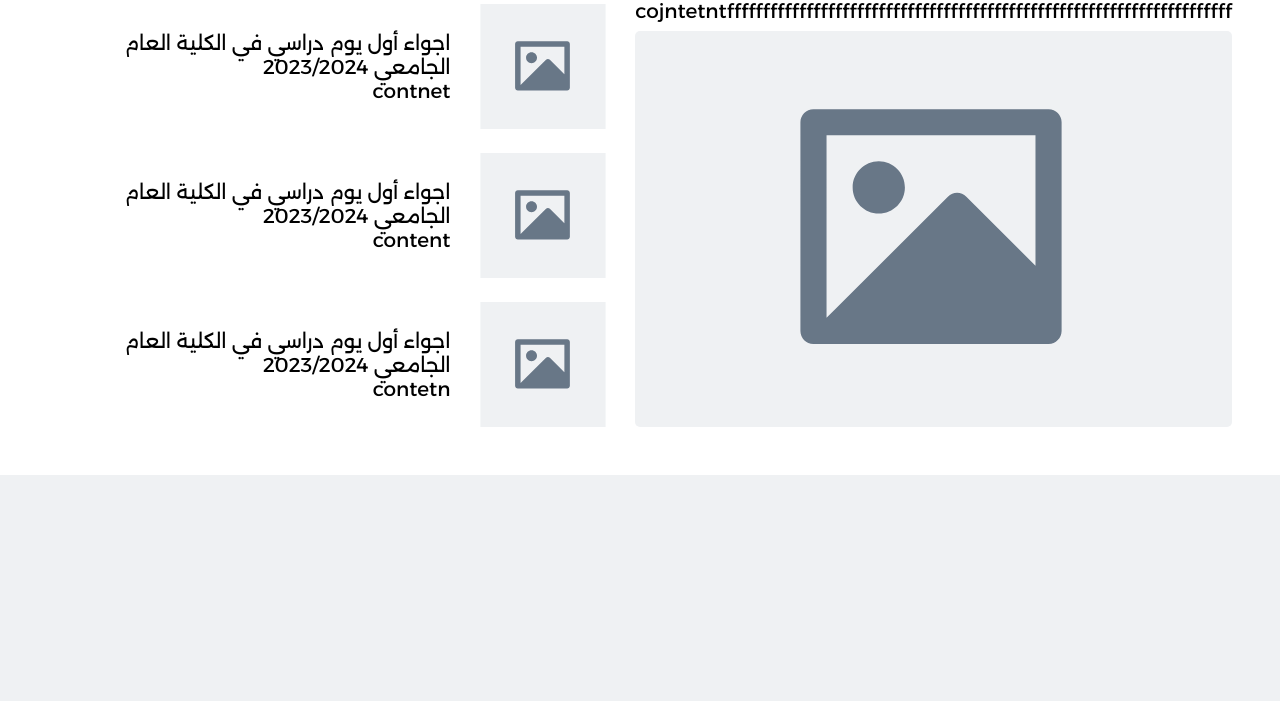
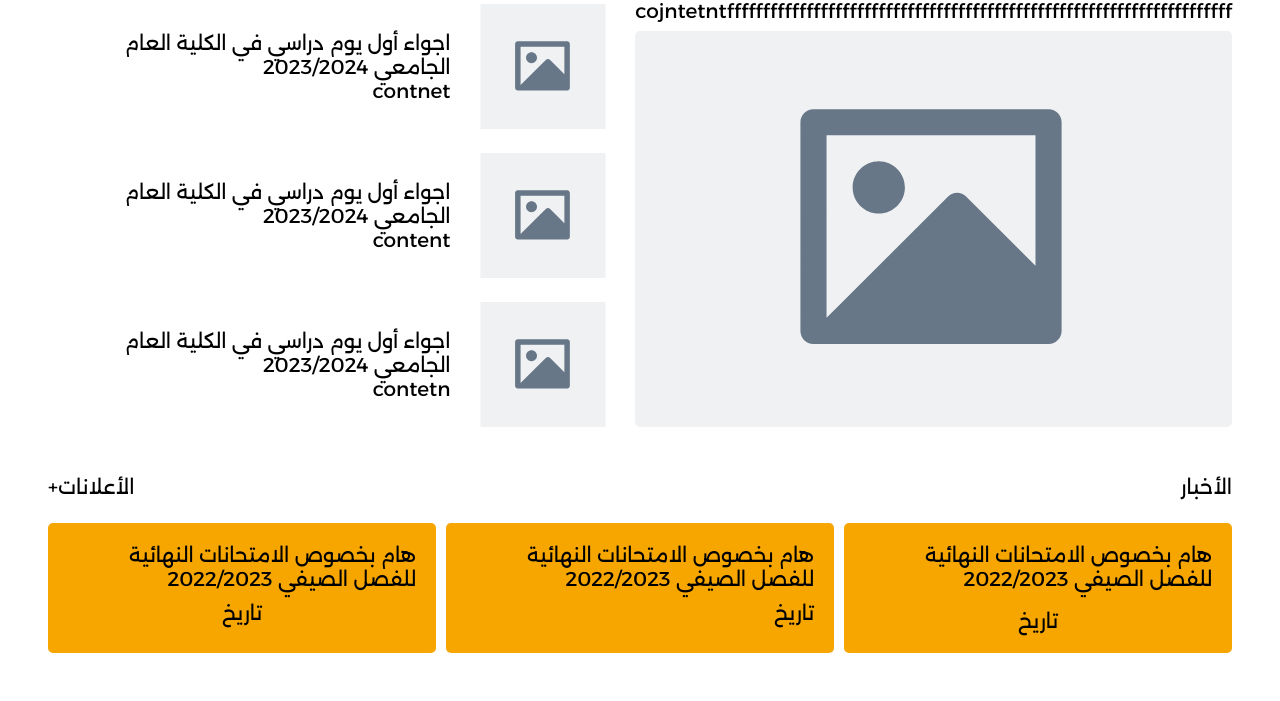
Before and after one commit to Ali-Al-Khuwaja/project_cis, a PHP site: page /html/index.html in a window 1280 px wide. Shown: the part 1214-1915 px from the top of the page. Before the commit the page ends 1689 px from the top, so only its background shows below. Run offline with PHP 8.4, Linux system fonts and the light colour scheme.

Commit message:
make ads section

```diff
--- a/assets/css/landing_page.css
+++ b/assets/css/landing_page.css
@@ -4,7 +4,9 @@
 }
 
 :root {
-    --white: #ffffff
+    --white: #ffffff;
+    --orange: #f7a600;
+    --blue: #3f4f99;
 }
 
 html {
@@ -69,13 +71,13 @@ details ul {
     position: absolute;
     top: 40px;
     background: #3C3C3C;
-    color: white;
+    color: var(--white);
     padding: 25px;
     border-radius: 5px;
 }
 
 details a {
-    color: white;
+    color: var(--white);
     text-decoration: none;
 }
 
@@ -130,7 +132,6 @@ summary {
     flex-direction: row;
     justify-content: center;
     align-items: center;
-    /* overflow: hidden; */
     padding: 0px;
     align-content: center;
     flex-wrap: nowrap;
@@ -224,12 +225,12 @@ summary {
     flex-direction: column;
     justify-content: center;
     align-items: center;
-    background-color: #f7a600;
+    background-color: var(--orange);
     padding: 0px;
     align-content: center;
     flex-wrap: nowrap;
     gap: 10px;
-    border-color: #ffffff;
+    border-color: var(--white);
     border-style: solid;
     border-top-width: 0px;
     border-bottom-width: 0px;
@@ -243,7 +244,7 @@ summary {
     flex-direction: column;
     justify-content: center;
     align-items: center;
-    background-color: #3f4f99;
+    background-color: var(--blue);
     overflow: hidden;
     padding: 0px;
     align-content: center;
@@ -251,7 +252,7 @@ summary {
     gap: 0;
     /* position: absolute; */
     border-radius: 0px 0px 0px 0px;
-    border-color: #ffffff;
+    border-color: var(--white);
     border-style: solid;
     border-top-width: 0px;
     border-bottom-width: 0px;
@@ -273,7 +274,7 @@ summary {
     justify-content: space-evenly;
     align-items: center;
     padding: 24px;
-    background-color: #f7a600;
+    background-color: var(--orange);
     overflow: hidden;
     align-content: center;
     flex-wrap: nowrap;
@@ -383,3 +384,38 @@ summary {
     width: 100%;
     object-fit: cover;
 }
+
+.announcements-section {
+    align-items: center;
+    background-color: var(--white);
+    display: flex;
+    flex-direction: column;
+    gap: 24px;
+    padding: 0 48px 48px;
+    width: 100%;
+}
+
+.announcements-section :first-child {
+    align-items: center;
+    display: flex;
+    justify-content: space-between;
+    width: 100%;
+}
+
+.announcements-section :last-child {
+    align-items: center;
+    display: flex;
+    gap: 10px;
+}
+
+.ad {
+    background-color: var(--orange);
+    border-radius: 5px;
+    flex-direction: column;
+    height: 130px;
+    justify-content: flex-start;
+    padding: 20px;
+    width: 100%;
+    gap: 10px;
+    display: flex;
+}
--- a/html/index.html
+++ b/html/index.html
@@ -174,6 +174,26 @@
             </div>
 
         </div>
+        <div class="announcements-section">
+            <div>
+                <p>الأخبار</p>
+                <p>الأعلانات+</p>
+            </div>
+            <div>
+                <div class="ad">
+                    <p>هام بخصوص الامتحانات النهائية للفصل الصيفي 2022/2023</p>
+                    <p>تاريخ</p>
+                </div>
+                <div class="ad">
+                    <p>هام بخصوص الامتحانات النهائية للفصل الصيفي 2022/2023</p>
+                    <p>تاريخ</p>
+                </div>
+                <div class="ad">
+                    <p>هام بخصوص الامتحانات النهائية للفصل الصيفي 2022/2023</p>
+                    <p>تاريخ</p>
+                </div>
+            </div>
+        </div>
     </main>
     <footer></footer>
 </body>
```
